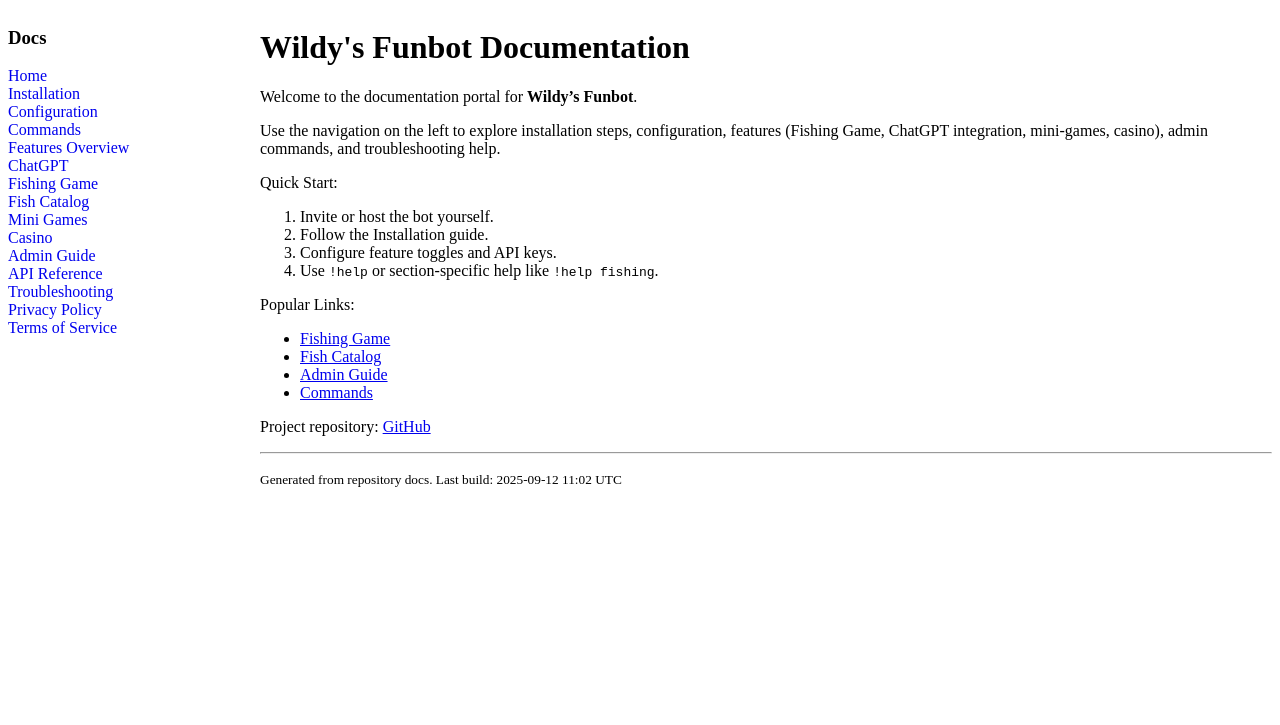
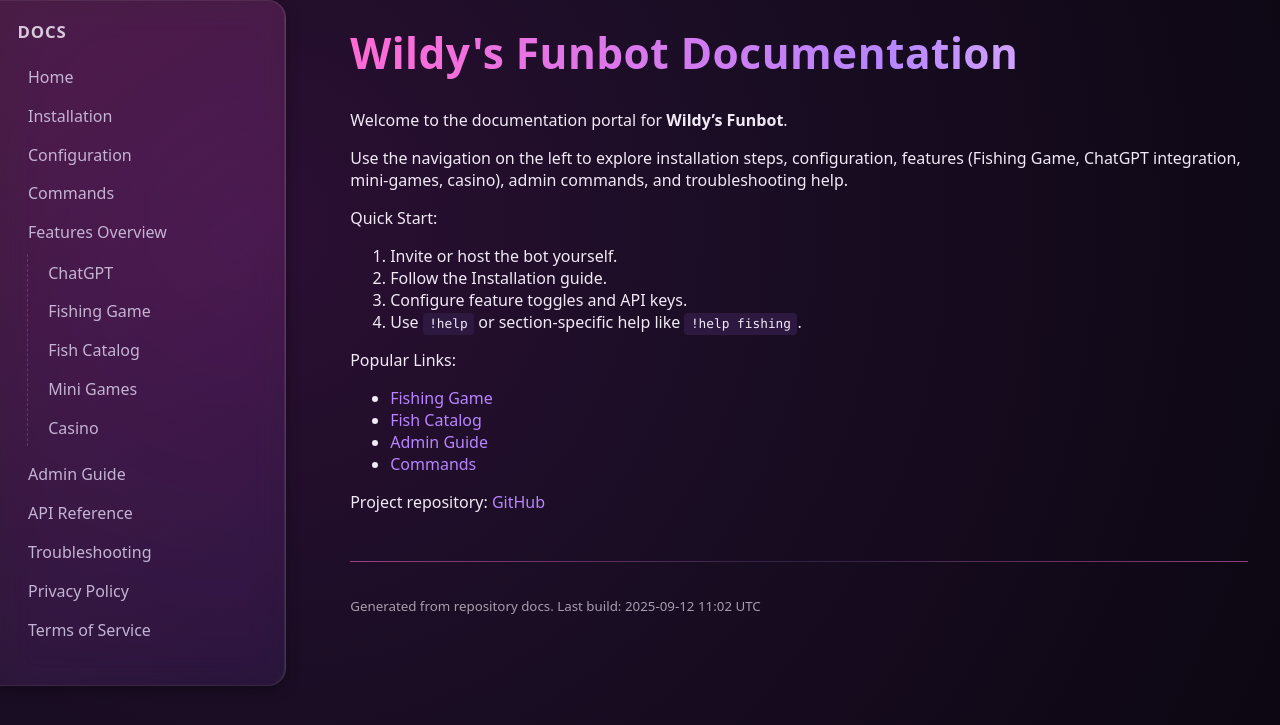
Before and after one commit to M1XZG/discord-bot-for-fun, a Jekyll site: the page built from index.md, in a window 1280 px wide. Shown: the top 725 px of the page. Built offline with Jekyll 4.4.1, drawn with Linux system fonts in a browser that asks for light colours.

Commit message:
docs(theme): add pink/purple gradient theme + layout cleanup

```diff
--- a/_includes/sidebar.html
+++ b/_includes/sidebar.html
@@ -21,12 +21,3 @@
     <li><a href="{{ '/terms-of-service' | relative_url }}">Terms of Service</a></li>
   </ul>
 </nav>
-
-<style>
-body { display: flex; gap: 2rem; }
-.sidebar { min-width: 220px; }
-.sidebar ul { list-style: none; padding-left: 0; }
-.sidebar a { text-decoration: none; }
-main { flex: 1; }
-@media (max-width: 900px){ body { flex-direction: column; } .sidebar { order:2;} }
-</style>
--- a/_layouts/default.html
+++ b/_layouts/default.html
@@ -5,9 +5,11 @@
     <meta name="viewport" content="width=device-width, initial-scale=1.0" />
     <title>{{ page.title }} | {{ site.title }}</title>
     {%- seo -%}
+    <link rel="stylesheet" href="{{ '/assets/css/theme.css' | relative_url }}" />
     <link rel="stylesheet" href="{{ '/assets/css/fish-grid.css' | relative_url }}" />
   </head>
-  <body>
+  <body class="theme-gradient">
+    <div class="site-shell">
       {% include sidebar.html %}
       <main>
         <h1>{{ page.title }}</h1>
@@ -15,5 +17,6 @@
         <hr/>
         <p><small>Generated from repository docs. Last build: {{ site.time | date: '%Y-%m-%d %H:%M UTC' }}</small></p>
       </main>
+    </div>
   </body>
 </html>
--- /dev/null
+++ b/assets/css/theme.css
@@ -0,0 +1,102 @@
+/* Pink/Purple Gradient Theme */
+:root {
+  --bg-gradient: radial-gradient(circle at 20% 25%, #2b0f33 0%, #1a0d24 40%, #0d0713 90%);
+  --panel-gradient: linear-gradient(145deg, rgba(255,105,180,0.18), rgba(147,112,219,0.10));
+  --card-gradient: linear-gradient(160deg, rgba(255,182,193,0.10), rgba(186,85,211,0.08));
+  --accent: #ff6ad5;
+  --accent-alt: #b785ff;
+  --text-main: #f2e9f7;
+  --text-dim: #c5b3d4;
+  --border-color: rgba(255,255,255,0.12);
+  --border-strong: rgba(255,255,255,0.28);
+  --shadow-soft: 0 4px 16px -4px rgba(0,0,0,0.55);
+  --radius-sm: 6px;
+  --radius: 12px;
+  --radius-lg: 18px;
+  --focus-ring: 0 0 0 2px #41185f, 0 0 0 3px #ff6ad5;
+  --mono: "JetBrains Mono", "SFMono-Regular", Menlo, monospace;
+  --transition: .18s cubic-bezier(.4,.2,.2,1);
+}
+
+html, body { height: 100%; }
+body {
+  margin: 0;
+  font-family: system-ui,-apple-system,BlinkMacSystemFont,"Segoe UI",Roboto,Ubuntu,"Helvetica Neue",Arial,sans-serif;
+  background: var(--bg-gradient);
+  color: var(--text-main);
+  -webkit-font-smoothing: antialiased;
+}
+
+/* Layout */
+.site-shell { display:flex; gap:2rem; align-items:stretch; }
+main { flex:1; min-width:0; padding:1.5rem 2rem 3rem; }
+
+/* Panels */
+.sidebar {
+  width:250px; flex-shrink:0; padding:1.25rem 1.1rem 2.25rem; position:relative; backdrop-filter: blur(18px) saturate(140%);
+  background: var(--panel-gradient);
+  border-right:1px solid var(--border-color);
+  box-shadow: var(--shadow-soft);
+  border-top-right-radius: var(--radius-lg);
+  border-bottom-right-radius: var(--radius-lg);
+}
+.sidebar:before { content:""; position:absolute; inset:0; pointer-events:none; border:1px solid rgba(255,255,255,0.07); border-left:none; border-radius:inherit; }
+
+.sidebar h3 { margin:0 0 1rem; font-size:1.05rem; letter-spacing:.05em; text-transform:uppercase; font-weight:600; opacity:.85; }
+.sidebar ul { list-style:none; padding:0; margin:0; }
+.sidebar li { margin:.15rem 0; }
+.sidebar a { display:block; padding:.45rem .65rem; border-radius: var(--radius-sm); color: var(--text-dim); font-weight:500; text-decoration:none; position:relative; transition: var(--transition); }
+.sidebar a:hover, .sidebar a:focus { background:rgba(255,255,255,0.08); color:#fff; }
+.sidebar a:focus { outline:none; box-shadow: var(--focus-ring); }
+.sidebar a.active { background:linear-gradient(90deg, rgba(255,106,213,0.25), rgba(147,112,219,0.25)); color:#fff; border:1px solid rgba(255,255,255,0.15); }
+.sidebar ul ul { margin:.25rem 0 .65rem .6rem; padding-left:.6rem; border-left:1px dashed rgba(255,255,255,0.15); }
+
+/* Main content */
+main > h1 { margin-top:0; font-size:clamp(1.9rem, 2.2vw + 1rem, 2.65rem); background:linear-gradient(90deg,#ff6ad5,#b785ff 60%,#ffd2fb); -webkit-background-clip:text; color:transparent; letter-spacing:.5px; }
+main hr { border:none; height:1px; background:linear-gradient(90deg, rgba(255,106,213,0.6), rgba(147,112,219,0.2), rgba(255,106,213,0.6)); margin:3rem 0 2rem; opacity:.9; }
+main p code, li code { background:#2d1840; padding:.2rem .4rem; border-radius:4px; font-family: var(--mono); font-size:.8rem; }
+
+/* Cards (reuse fish grid look) */
+.fish-card { background: var(--card-gradient); }
+
+/* Scrollbars */
+* { scrollbar-width: thin; scrollbar-color: #6b217e #1a0d24; }
+*::-webkit-scrollbar { width:10px; }
+*::-webkit-scrollbar-track { background:#14091b; }
+*::-webkit-scrollbar-thumb { background:linear-gradient(#6b217e,#b130b7); border-radius:20px; border:2px solid #14091b; }
+*::-webkit-scrollbar-thumb:hover { background:linear-gradient(#9c35a9,#ff6ad5); }
+
+/* Responsive */
+@media (max-width: 980px){
+  .site-shell { flex-direction:column; }
+  .sidebar { width:auto; border-right:none; border-radius:0 0 var(--radius-lg) var(--radius-lg); display:flex; flex-wrap:wrap; gap:.35rem .5rem; }
+  .sidebar h3 { width:100%; }
+  .sidebar ul ul { border-left:none; margin-left:0; padding-left:0; }
+  main { padding:1.25rem 1.25rem 2.5rem; }
+}
+
+/* Utility */
+.gradient-text { background:linear-gradient(90deg,#ff6ad5,#b785ff); -webkit-background-clip:text; color:transparent; }
+
+/* Focus visible */
+:focus-visible { outline:none; box-shadow: var(--focus-ring); }
+
+/* Links in content */
+main a { color: var(--accent-alt); text-decoration:none; position:relative; }
+main a:after { content:""; position:absolute; left:0; bottom:-1px; height:2px; width:100%; background:linear-gradient(90deg,#ff6ad5,#b785ff); transform:scaleX(0); transform-origin:left; transition:.3s; }
+main a:hover:after { transform:scaleX(1); }
+main a:hover { color:#fff; }
+
+/* Tables (if any remain) */
+table { width:100%; border-collapse:collapse; margin:1rem 0 2rem; font-size:.9rem; }
+th, td { padding:.55rem .65rem; border:1px solid var(--border-color); }
+th { background:linear-gradient(90deg, rgba(255,106,213,0.28), rgba(147,112,219,0.22)); text-align:left; }
+tr:nth-child(even) { background:rgba(255,255,255,0.04); }
+
+/* Code blocks */
+pre, pre code { font-family: var(--mono); line-height:1.4; }
+pre { padding:1rem 1.2rem; border-radius: var(--radius); background:#211027; border:1px solid #3d2150; box-shadow: inset 0 0 0 1px #2b1636, 0 4px 14px -6px #000; position:relative; }
+pre:before { content:"CODE"; position:absolute; top:.4rem; right:.8rem; font-size:.55rem; letter-spacing:.15em; opacity:.5; }
+
+/* Footer small text */
+main small { opacity:.65; }
```
Lines whose indentation alone changed are shown as unchanged.
